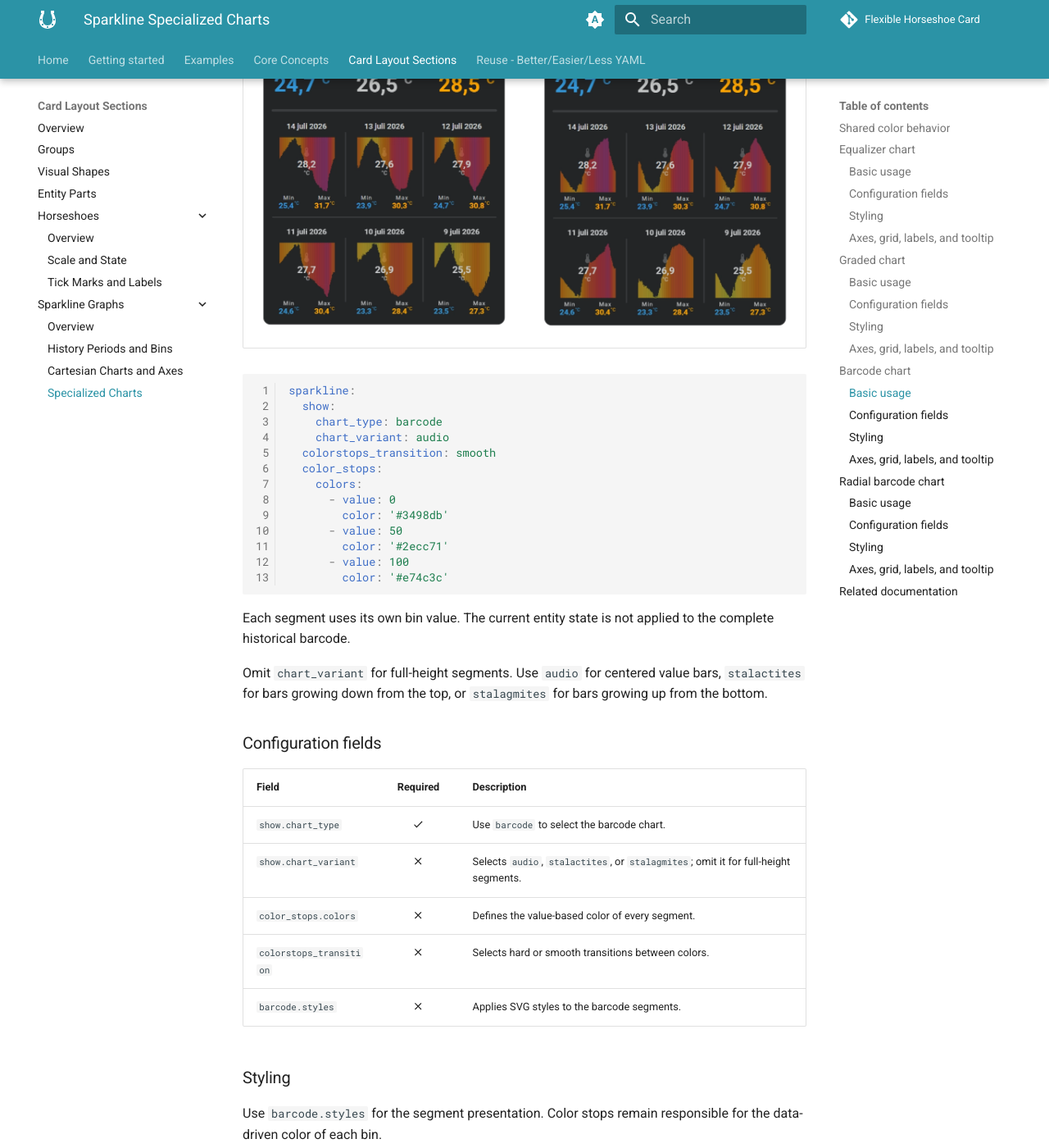
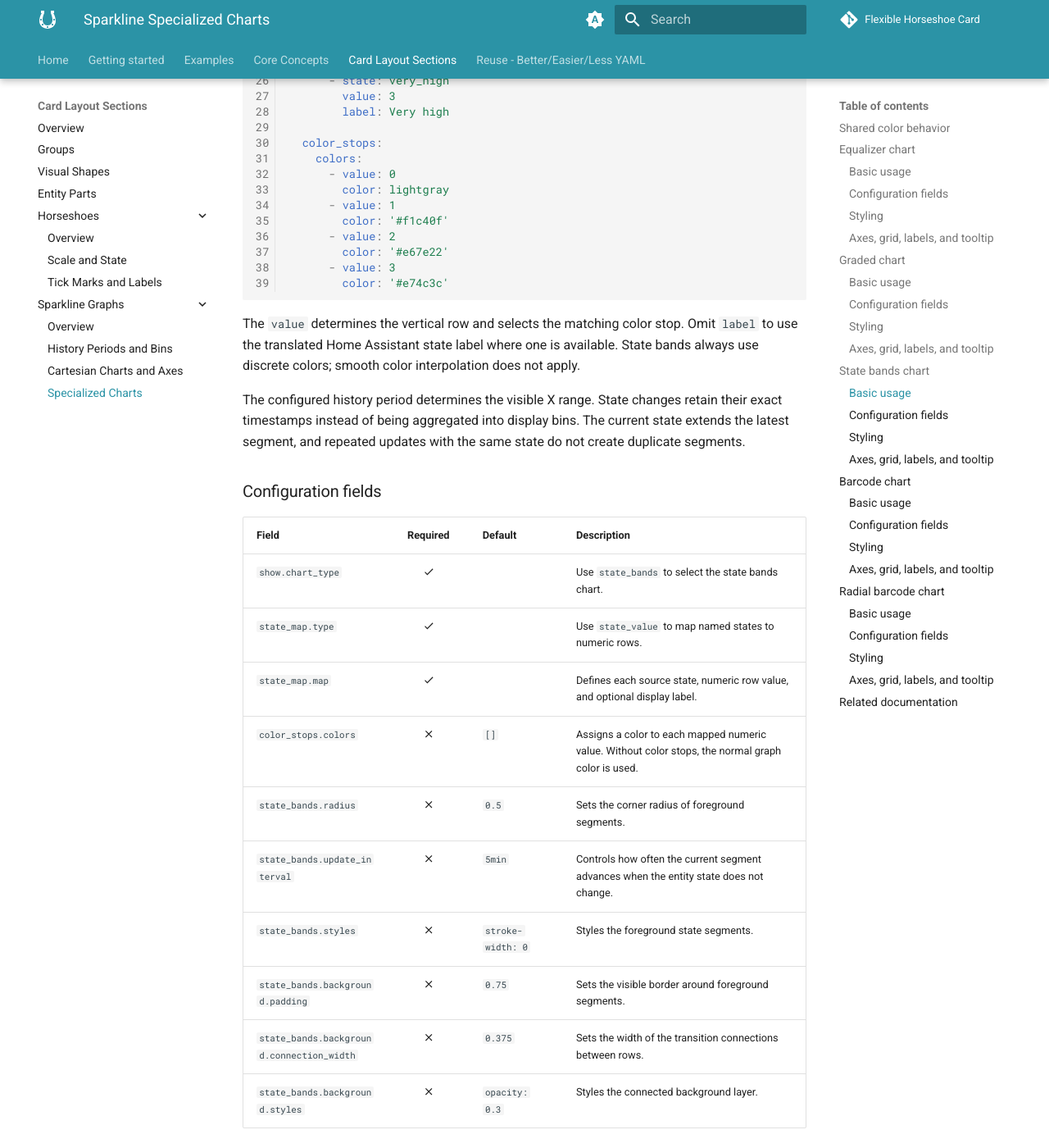
Before and after one commit to AmoebeLabs/flex-horseshoe-card, an MkDocs documentation site: the page built from docs/docs/sections/sparkline-specialized-charts.md, in a window 1280 px wide and 1400 px high, scrolled down 4561 px. Shown: the whole window at 82% size. Built offline with MkDocs 1.6.1 and Material for MkDocs 9.7.7, drawn with Linux system fonts in a browser that asks for light colours; comment, search, counter and statistics services are not loaded; some of the changed text lies outside the part shown.

Commit message:
Add sparkline state band graph

````diff
--- a/docs/docs/sections/sparkline-specialized-charts.md
+++ b/docs/docs/sections/sparkline-specialized-charts.md
@@ -1,16 +1,17 @@
 ---
 template: main.html
 title: Sparkline Specialized Charts
-description: Configure equalizer, graded, barcode, and radial barcode history charts with per-bin colors, styling, and touch tooltips.
+description: Configure equalizer, graded, state bands, barcode, and radial barcode history charts with colors, styling, axes, and touch tooltips.
 tags:
   - Section
   - Sparkline
   - Barcode
+  - State Bands
 ---
 
 # Sparkline specialized charts
 
-Specialized charts use the configured period, bins, aggregate values, and color stops but present those values without a conventional line or area. Equalizer and graded charts emphasize levels, while barcode charts emphasize value changes through color.
+Specialized charts present history without a conventional line or area. Equalizer and graded charts emphasize numeric levels, state bands show how named states change over time, and barcode charts emphasize value changes through color.
 
 ## :material-horseshoe: Shared color behavior
 
@@ -48,13 +49,13 @@ sparkline:
 
 ### Configuration fields
 
-| Field | Required | Description |
-| :---- | :------: | :---------- |
-| `show.chart_type` | :material-check: | Use `equalizer` to select the equalizer chart. |
-| `equalizer.value_buckets` | :material-close: | Sets the number of vertical value levels. |
-| `equalizer.square` | :material-close: | Uses square levels when enabled. |
-| `equalizer.column_spacing` | :material-close: | Sets the space between time bins. |
-| `equalizer.row_spacing` | :material-close: | Sets the space between value levels. |
+| Field | Required | Default | Description |
+| :---- | :------: | :------ | :---------- |
+| `show.chart_type` | :material-check: | | Use `equalizer` to select the equalizer chart. |
+| `equalizer.value_buckets` | :material-close: | `10` | Sets the number of vertical value levels. |
+| `equalizer.square` | :material-close: | `false` | Uses square levels when enabled. |
+| `equalizer.column_spacing` | :material-close: | `1` | Sets the space between time bins. |
+| `equalizer.row_spacing` | :material-close: | `1` | Sets the space between value levels. |
 
 ### Styling
 
@@ -89,12 +90,12 @@ Define ranks in the color-stop entries when their visual order differs from thei
 
 ### Configuration fields
 
-| Field | Required | Description |
-| :---- | :------: | :---------- |
-| `show.chart_type` | :material-check: | Use `graded` to select the graded chart. |
-| `graded.square` | :material-close: | Uses square grade indicators when enabled. |
-| `equalizer.value_buckets` | :material-close: | Sets the number of visible grade levels. |
-| `color_stops.colors` | :material-check: | Supplies the values, colors, and optional ranks. |
+| Field | Required | Default | Description |
+| :---- | :------: | :------ | :---------- |
+| `show.chart_type` | :material-check: | | Use `graded` to select the graded chart. |
+| `graded.square` | :material-close: | `false` | Uses square grade indicators when enabled. |
+| `equalizer.value_buckets` | :material-close: | `10` | Sets the number of visible grade levels. |
+| `color_stops.colors` | :material-check: | | Supplies the values, colors, and optional ranks. |
 
 ### Styling
 
@@ -110,6 +111,94 @@ The configured color-stop ranks determine the visible grade and its color. Use c
 | Tick marks | No. |
 | Labels | No. |
 | Tooltip and indicator | No. |
+
+## :material-horseshoe: State bands chart
+
+### Basic usage
+
+A state bands chart displays every mapped entity state on its own row. The horizontal length of a segment shows how long that state remained active. Rounded connections make transitions between rows visible without changing the foreground segments.
+
+| State band - Pollen | State band - Unknown |
+|:-:|:-:|
+| ![Flexible Horseshoe Card - Sparkline State Band Chart](../assets/screenshots/fhs-demo-card-state_band-pollen-kruiden--dark.webp) |  |
+
+```yaml linenums="1"
+sparkline:
+  show:
+    chart_type: state_bands
+    grid:
+      x: true
+      y: true
+    axis:
+      x: true
+      y: true
+    labels:
+      x: true
+      y: true
+
+  state_map:
+    type: state_value
+    map:
+      - state: low
+        value: 0
+        label: Low
+      - state: moderate
+        value: 1
+        label: Moderate
+      - state: high
+        value: 2
+        label: High
+      - state: very_high
+        value: 3
+        label: Very high
+
+  color_stops:
+    colors:
+      - value: 0
+        color: lightgray
+      - value: 1
+        color: '#f1c40f'
+      - value: 2
+        color: '#e67e22'
+      - value: 3
+        color: '#e74c3c'
+```
+
+The `value` determines the vertical row and selects the matching color stop. Omit `label` to use the translated Home Assistant state label where one is available. State bands always use discrete colors; smooth color interpolation does not apply.
+
+The configured history period determines the visible X range. State changes retain their exact timestamps instead of being aggregated into display bins. The current state extends the latest segment, and repeated updates with the same state do not create duplicate segments.
+
+### Configuration fields
+
+| Field | Required | Default | Description |
+| :---- | :------: | :------ | :---------- |
+| `show.chart_type` | :material-check: | | Use `state_bands` to select the state bands chart. |
+| `state_map.type` | :material-check: | | Use `state_value` to map named states to numeric rows. |
+| `state_map.map` | :material-check: | | Defines each source state, numeric row value, and optional display label. |
+| `color_stops.colors` | :material-close: | `[]` | Assigns a color to each mapped numeric value. Without color stops, the normal graph color is used. |
+| `state_bands.radius` | :material-close: | `0.5` | Sets the corner radius of foreground segments. |
+| `state_bands.update_interval` | :material-close: | `5min` | Controls how often the current segment advances when the entity state does not change. |
+| `state_bands.styles` | :material-close: | `stroke-width: 0` | Styles the foreground state segments. |
+| `state_bands.background.padding` | :material-close: | `0.75` | Sets the visible border around foreground segments. |
+| `state_bands.background.connection_width` | :material-close: | `0.375` | Sets the width of the transition connections between rows. |
+| `state_bands.background.styles` | :material-close: | `opacity: 0.3` | Styles the connected background layer. |
+
+### Styling
+
+The foreground uses the color stop assigned to each mapped value. The separate background follows the same row colors and connects consecutive segments. Use `state_bands.styles` for the foreground and `state_bands.background.styles` for the connected layer behind it.
+
+### Axes, grid, labels, and tooltip
+
+| Display element | Support |
+| :-------------- | :------ |
+| X-axis | Yes, automatic time axis. |
+| Y-axis | Yes, categorical state rows. |
+| Grid | X ticks and Y row separators. |
+| Tick marks | X and Y. |
+| Labels | X times and Y state labels. |
+| Tooltip and indicator | Yes, per state segment. |
+
+Move the pointer or a finger across the graph to inspect a state period. The indicator snaps to the center of the active segment, while the tooltip shows its state, start, end, and duration.
 
 ## :material-horseshoe: Barcode chart
 
@@ -149,13 +238,13 @@ Omit `chart_variant` for full-height segments. Use `audio` for centered value ba
 
 ### Configuration fields
 
-| Field | Required | Description |
-| :---- | :------: | :---------- |
-| `show.chart_type` | :material-check: | Use `barcode` to select the barcode chart. |
-| `show.chart_variant` | :material-close: | Selects `audio`, `stalactites`, or `stalagmites`; omit it for full-height segments. |
-| `color_stops.colors` | :material-close: | Defines the value-based color of every segment. |
-| `colorstops_transition` | :material-close: | Selects hard or smooth transitions between colors. |
-| `barcode.styles` | :material-close: | Applies SVG styles to the barcode segments. |
+| Field | Required | Default | Description |
+| :---- | :------: | :------ | :---------- |
+| `show.chart_type` | :material-check: | | Use `barcode` to select the barcode chart. |
+| `show.chart_variant` | :material-close: | Not set | Selects `audio`, `stalactites`, or `stalagmites`; omit it for full-height segments. |
+| `color_stops.colors` | :material-close: | `[]` | Defines the value-based color of every segment. |
+| `colorstops_transition` | :material-close: | `smooth` | Selects hard or smooth transitions between colors. |
+| `barcode.styles` | :material-close: | `{}` | Applies SVG styles to the barcode segments. |
 
 ### Styling
 
@@ -211,19 +300,19 @@ Omit `chart_variant` for a fixed-width ring. Use `sunburst`, `sunburst_centered`
 
 ### Configuration fields
 
-| Field | Required | Description |
-| :---- | :------: | :---------- |
-| `show.chart_type` | :material-check: | Use `radial_barcode` to select the radial barcode chart. |
-| `show.chart_viz` | :material-close: | Selects `flower`, `flower2`, or `rice_grain`; omit it for regular ring segments. |
-| `show.chart_variant` | :material-close: | Selects a centered, outward, or inward sunburst value layout. |
-| `radial_barcode.size` | :material-close: | Sets the radial width of the barcode ring. |
-| `radial_barcode.line_width` | :material-close: | Adds line width to the radial segments. |
-| `radial_barcode.background.styles` | :material-close: | Styles the complete reference ring. |
-| `radial_barcode.foreground.styles` | :material-close: | Styles the data-driven foreground segments. |
-| `radial_barcode.face.show_day_night` | :material-close: | Shows the day and night face. |
-| `radial_barcode.face.show_hour_marks` | :material-close: | Shows hour marks. |
-| `radial_barcode.face.show_hour_numbers` | :material-close: | Shows absolute or relative hour numbers. |
-| `radial_barcode.face.hour_marks_count` | :material-close: | Sets the number of hour marks. |
+| Field | Required | Default | Description |
+| :---- | :------: | :------ | :---------- |
+| `show.chart_type` | :material-check: | | Use `radial_barcode` to select the radial barcode chart. |
+| `show.chart_viz` | :material-close: | Not set | Selects `flower`, `flower2`, or `rice_grain`; omit it for regular ring segments. |
+| `show.chart_variant` | :material-close: | Not set | Selects a centered, outward, or inward sunburst value layout; omit it for a fixed-width ring. |
+| `radial_barcode.size` | :material-close: | `5` | Sets the radial width of the barcode ring. |
+| `radial_barcode.line_width` | :material-close: | `0` | Adds line width to the radial segments. |
+| `radial_barcode.background.styles` | :material-close: | `opacity: 0.3` | Styles the complete reference ring. |
+| `radial_barcode.foreground.styles` | :material-close: | `{}` | Styles the data-driven foreground segments. |
+| `radial_barcode.face.show_day_night` | :material-close: | `false` | Shows the day and night face. |
+| `radial_barcode.face.show_hour_marks` | :material-close: | `false` | Shows hour marks. |
+| `radial_barcode.face.show_hour_numbers` | :material-close: | `false` | Shows absolute or relative hour numbers. |
+| `radial_barcode.face.hour_marks_count` | :material-close: | `24` | Sets the number of hour marks. |
 
 ### Styling
 
````
Also changed, not shown: docs/docs/core-concepts/color-stops.md (+1 -1 lines), docs/docs/sections/sparkline-history-periods.md (+6 -0 lines), docs/docs/sections/sparklines-section.md (+6 -2 lines), docs/docs/sections/visual-shapes-section.md (+47 -47 lines), docs/docs/assets/screenshots/fhs-demo-card-state_band-pollen-kruiden--dark.webp (added).
